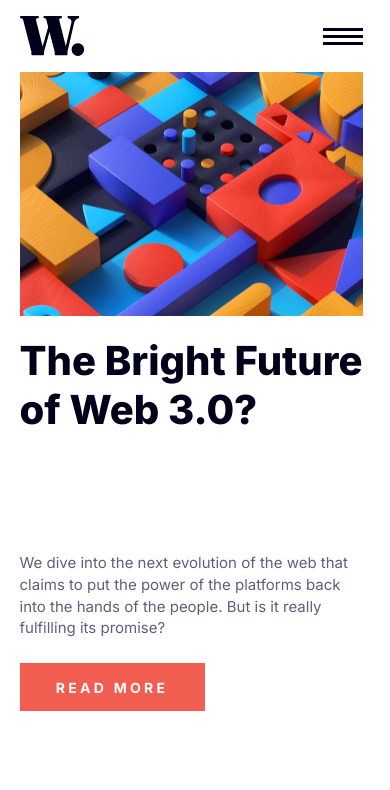
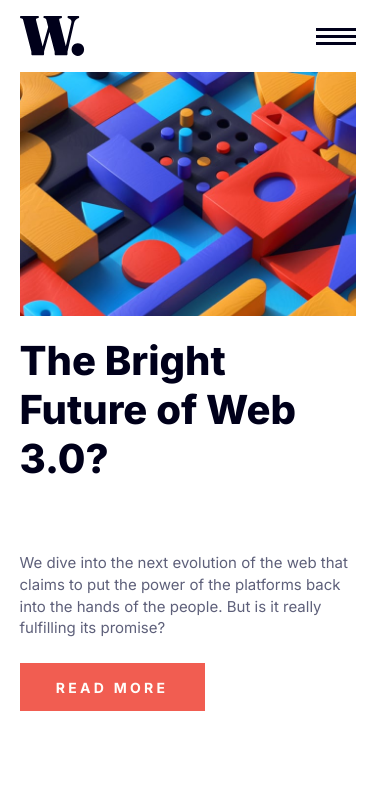
Before and after one commit to CONSTANTlNE/Frontendmentor-news-homepage, a plain HTML site: page index.html in a window 390 px wide. Shown: the top 790 px of the page. Drawn offline with Linux system fonts and the light colour scheme.

Commit message:
fix responsive

```diff
--- a/styles.css
+++ b/styles.css
@@ -1,8 +1,9 @@
 @import url("https://fonts.googleapis.com/css2?family=Inter:wght@400;700;800&display=swap");
 
-/* html {
-  position: relative;
-} */
+html {
+  overflow-x: hidden;
+  height: 100vh;
+}
 * {
   margin: 0;
   padding: 0;
@@ -208,7 +209,7 @@ h4:active {
 @media (max-width: 390px) {
   header {
     margin-right: 0;
-    max-width: 21.5rem;
+    max-width: 21rem;
   }
   .desktop__nav {
     display: none;
@@ -222,7 +223,7 @@ h4:active {
 
   .main {
     display: grid;
-    grid-template-columns: 21.4375rem;
+    grid-template-columns: 21rem;
     grid-template-rows: repeat(5, 15rem);
   }
   .img {
@@ -230,7 +231,7 @@ h4:active {
     background-size: cover;
     grid-column: 1 / span 1;
     grid-row: 1 / span 1;
-    width: 21.4375rem;
+    width: 21rem;
     height: 15.28rem;
     margin-right: 0;
     margin-bottom: 1.5625rem;
@@ -269,9 +270,11 @@ h4:active {
   }
   footer {
     flex-direction: column;
+    width: 21rem;
   }
   .footer__article {
     margin-bottom: 1rem;
+    width: 21rem;
   }
   .footer__article--content--text {
     font-size: 0.9375rem;
```
